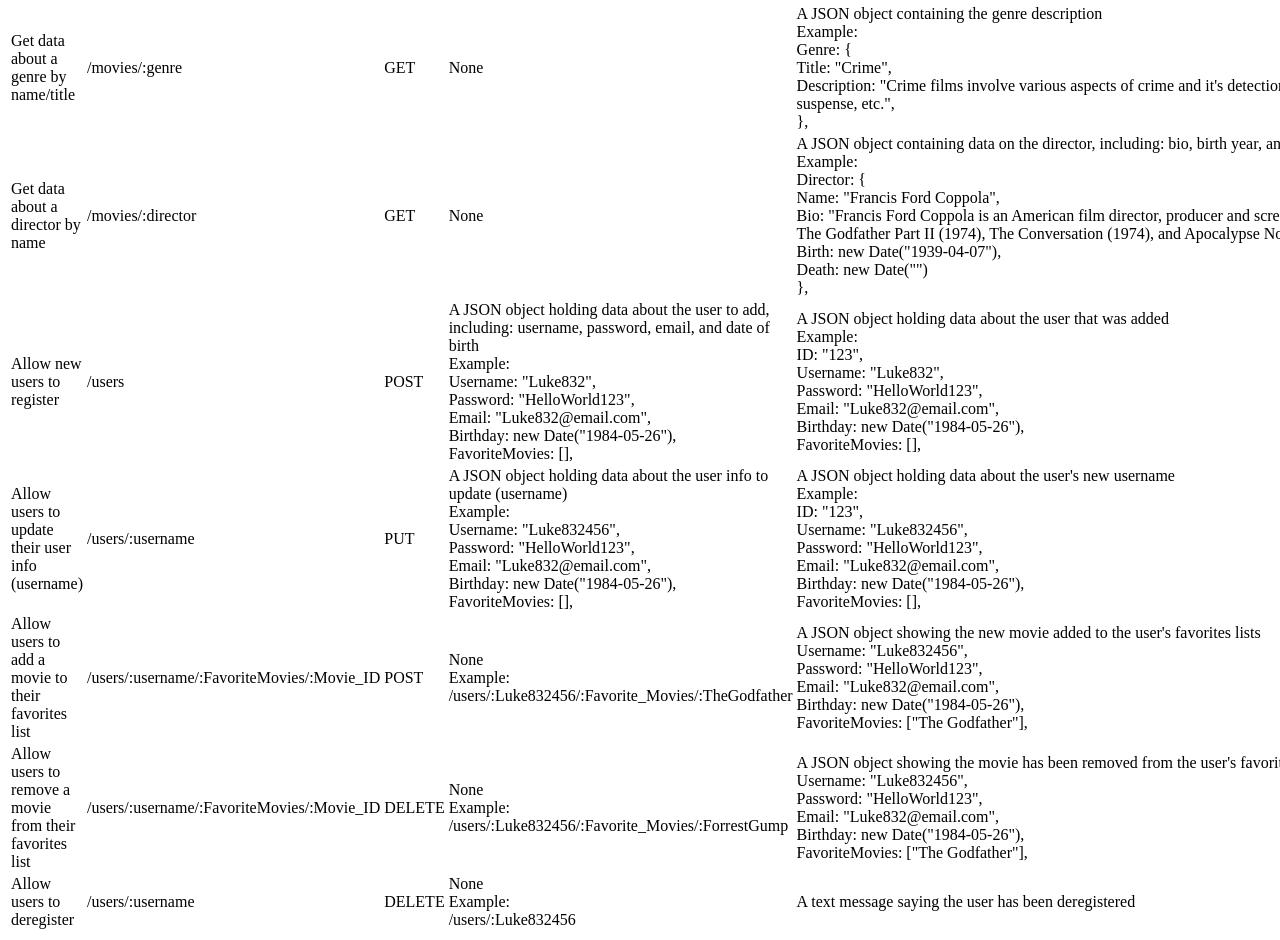
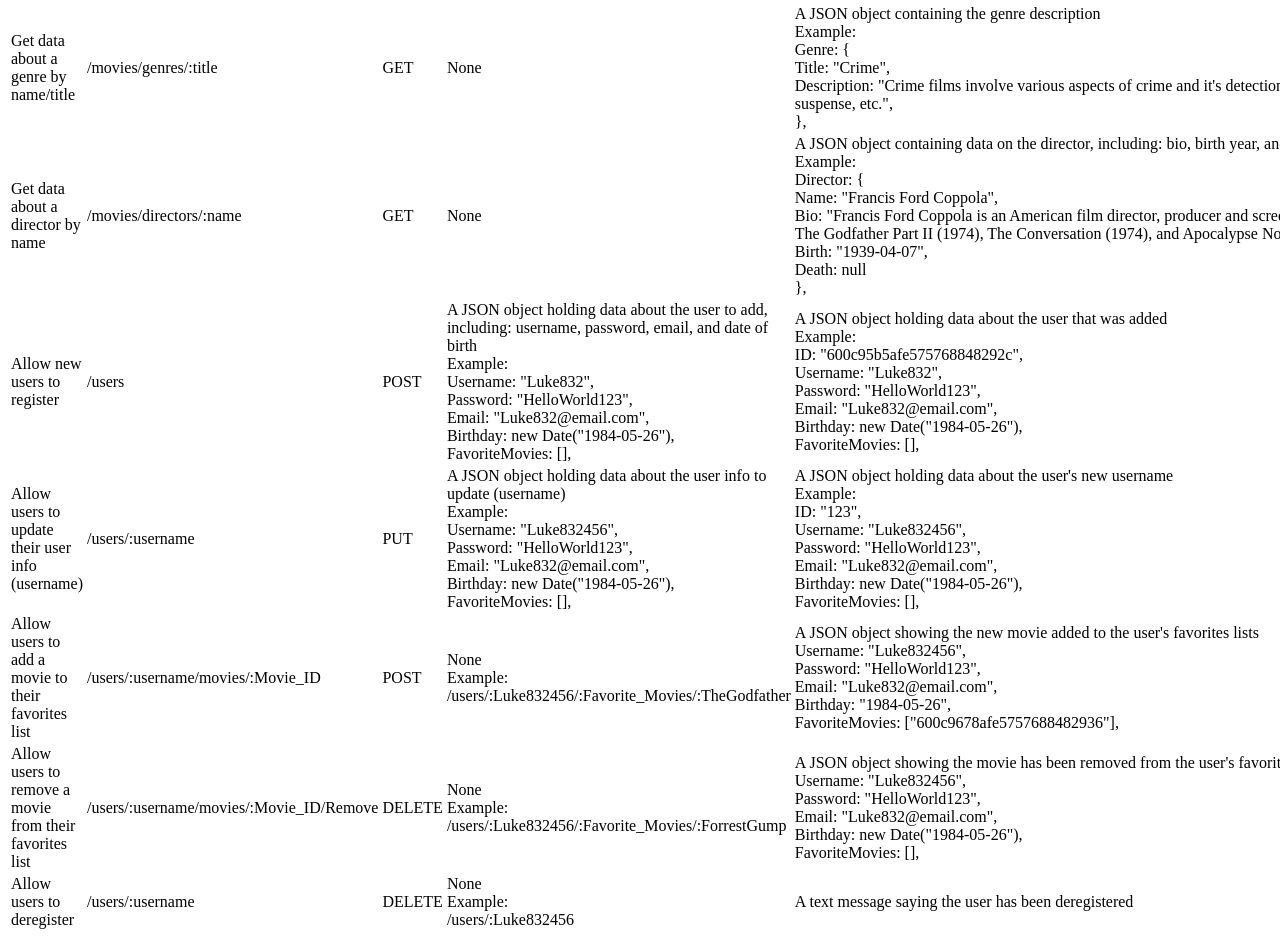
Before and after one commit to Luke832/movie_api, a website: page public/documentation.html in a window 1280 px wide. Shown: the part 643-1583 px from the top of the page. Drawn offline with Linux system fonts and the light colour scheme.

Commit message:
updated examples

```diff
--- a/public/documentation.html
+++ b/public/documentation.html
@@ -40,8 +40,8 @@
               <br>Director: {
                 <br>Name: "Francis Ford Coppola",
                 <br>Bio: "Francis Ford Coppola is an American film director, producer and screenwriter. He is widely considered one of the best filmmakers of all time for his work on: The Godfather (1972), The Godfather Part II (1974), The Conversation (1974), and Apocalypse Now (1979), among others.",
-                <br>Birth: new Date("1939-04-07"),
-                <br>Death: new Date("")
+                <br>Birth: "1939-04-07",
+                <br>Death: null
                 <br>},
               <br>Actors: "Marlon Brando",
               <br>ImagePath: "https://m.media-amazon.com/images/M/MV5BM2MyNjYxNmUtYTAwNi00MTYxLWJmNWYtYzZlODY3ZTk3OTFlXkEyXkFqcGdeQXVyNzkwMjQ5NzM@._V1_UY268_CR3,0,182,268_AL_.jpg",
@@ -51,7 +51,7 @@
           </tr>
           <tr>
             <td>Get data about a genre by name/title</td>
-            <td>/movies/:genre</td>
+            <td>/movies/genres/:title</td>
             <td>GET</td>
             <td>None</td>
             <td>A JSON object containing the genre description
@@ -65,7 +65,7 @@
           </tr>
           <tr>
             <td>Get data about a director by name</td>
-            <td>/movies/:director</td>
+            <td>/movies/directors/:name</td>
             <td>GET</td>
             <td>None</td>
             <td>A JSON object containing data on the director, including: bio, birth year, and death year (if applicable)
@@ -73,8 +73,8 @@
               <br>Director: {
                 <br>Name: "Francis Ford Coppola",
                 <br>Bio: "Francis Ford Coppola is an American film director, producer and screenwriter. He is widely considered one of the best filmmakers of all time for his work on: The Godfather (1972), The Godfather Part II (1974), The Conversation (1974), and Apocalypse Now (1979), among others.",
-                <br>Birth: new Date("1939-04-07"),
-                <br>Death: new Date("")
+                <br>Birth: "1939-04-07",
+                <br>Death: null
                 <br>},
               <br>
             </td>
@@ -94,7 +94,7 @@
             </td>
             <td>A JSON object holding data about the user that was added
               <br>Example:
-              <br>ID: "123",
+              <br>ID: "600c95b5afe575768848292c",
               <br>Username: "Luke832",
               <br>Password: "HelloWorld123",
               <br>Email: "Luke832@email.com",
@@ -129,7 +129,7 @@
           </tr>
           <tr>
             <td>Allow users to add a movie to their favorites list</td>
-            <td>/users/:username/:FavoriteMovies/:Movie_ID</td>
+            <td>/users/:username/movies/:Movie_ID</td>
             <td>POST</td>
             <td>None
               <br>Example:
@@ -140,13 +140,13 @@
               <br>Username: "Luke832456",
               <br>Password: "HelloWorld123",
               <br>Email: "Luke832@email.com",
-              <br>Birthday: new Date("1984-05-26"),
-              <br>FavoriteMovies: ["The Godfather"],
+              <br>Birthday: "1984-05-26",
+              <br>FavoriteMovies: ["600c9678afe5757688482936"],
             </td>
           </tr>
           <tr>
             <td>Allow users to remove a movie from their favorites list</td>
-            <td>/users/:username/:FavoriteMovies/:Movie_ID</td>
+            <td>/users/:username/movies/:Movie_ID/Remove</td>
             <td>DELETE</td>
             <td>None
               <br>Example:
@@ -158,7 +158,7 @@
               <br>Password: "HelloWorld123",
               <br>Email: "Luke832@email.com",
               <br>Birthday: new Date("1984-05-26"),
-              <br>FavoriteMovies: ["The Godfather"],
+              <br>FavoriteMovies: [],
             </td>
           </tr>
           <tr>
```
